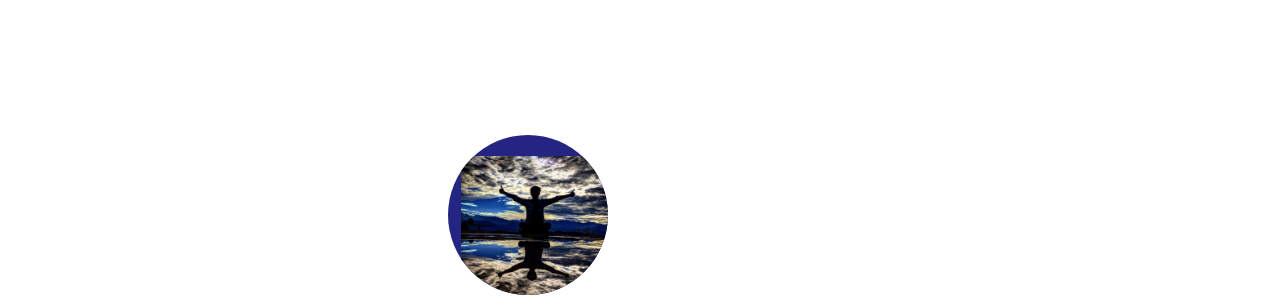
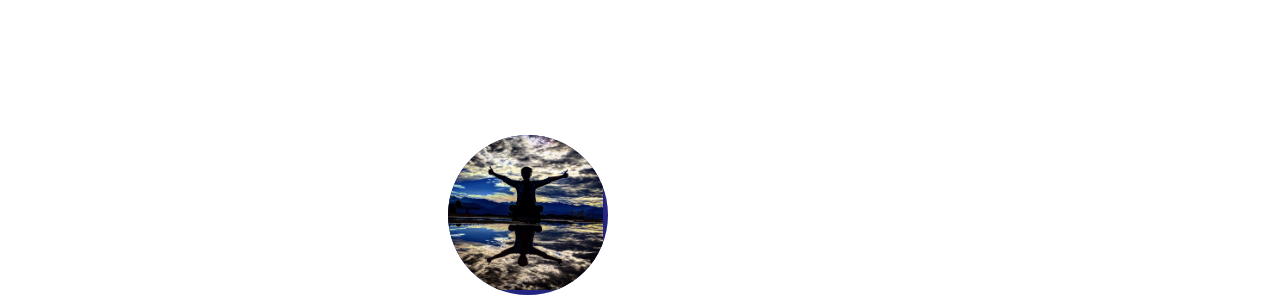
Before and after one commit to sumendra-manandhar/mobilefirstcv, a plain HTML site: page index.html in a window 1280 px wide. Shown: the part 57-365 px from the top of the page. Drawn offline with nearby package versions, Linux system fonts and the light colour scheme.

Commit message:
Update style.css

```diff
--- a/assets/style.css
+++ b/assets/style.css
@@ -224,8 +224,8 @@ img{
 }
 
 .home_img{
-  padding-top: 1.3rem;
-  padding-left: .8rem;
+/*   padding-top: 1.3rem;
+  padding-left: .8rem; */
   width: 160px;
   height: 160px;
   background-color: var(--first-color);
```
